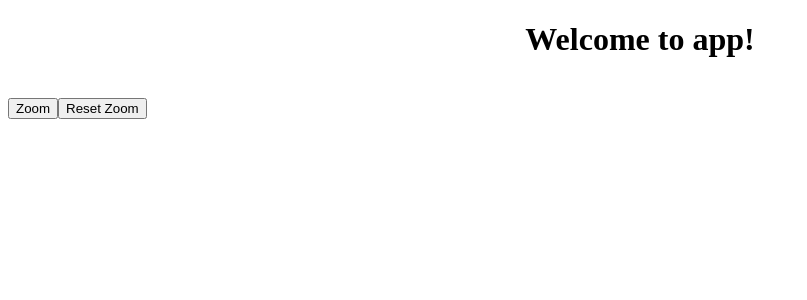
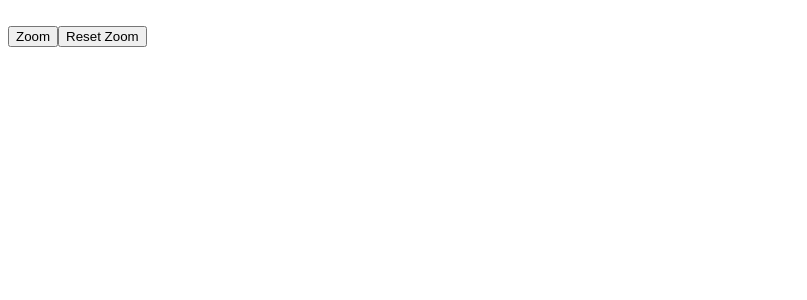
Before and after one commit to manhar-developer/angularwidCharts, an Angular app: page / in a window 1280 px wide. Shown: the top 300 px of the page, without its empty margins (0-807 px from the left). Built offline with nearby package versions, Linux system fonts and the light colour scheme; what angular-highcharts would draw is missing.

Commit message:
HTML changes

```diff
--- a/src/app/app.component.html
+++ b/src/app/app.component.html
@@ -1,7 +1,2 @@
-<!--The content below is only a placeholder and can be replaced.-->
-<div style="text-align:center">
-  <h1>
-    Welcome to {{ title }}!
-  </h1>
-  </div>
+
 <app-line-chart></app-line-chart>
```
